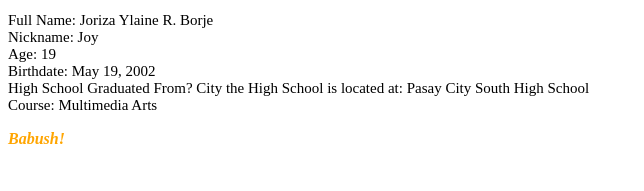
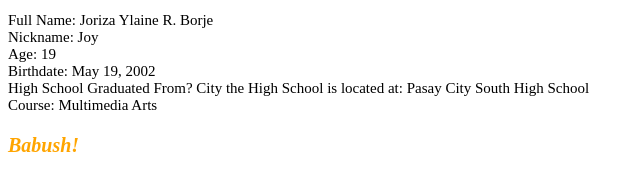
Before and after one commit to JorizaYlaineBorje/JorizaYlaineBorje.github.io, a plain HTML site: page index.html in a window 1280 px wide. Shown: the part 365-556 px from the top of the page, without its empty margins (0-644 px from the left). Drawn offline with Linux system fonts and the light colour scheme.

Commit message:
Update index.html

```diff
--- a/index.html
+++ b/index.html
@@ -5,7 +5,8 @@
         font-size: 30px;
         font-weight: bold;
       }
-      #end {
+      .end {
+        font-size: 20px;
         color: orange;
       }
       .info {
@@ -26,7 +27,7 @@
       High School Graduated From? City the High School is located at: Pasay City South High School<br>
       Course: Multimedia Arts </p>
 
-    <p id="end"><em><strong>Babush!</em></strong></p>
+    <p class="end"><em><strong>Babush!</em></strong></p>
 
   </body>
 </html>
```
